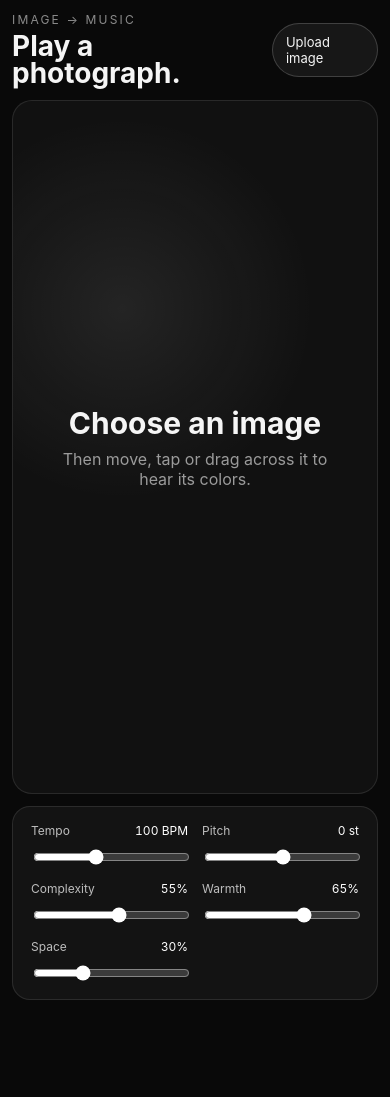
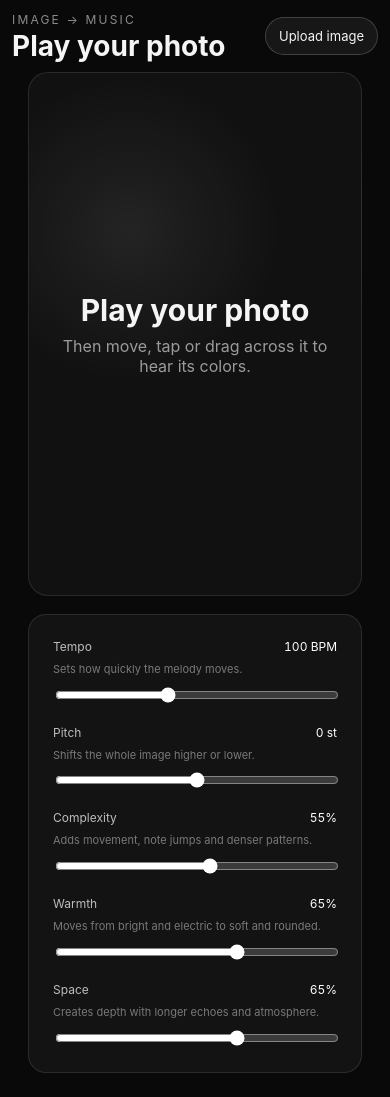
Before and after one commit to dipinchopra/photo-music, a React (Vite) app: page / in a window 390 px wide. Before the commit the page ends 1012 px from the top, so only its background shows below. Built offline with nearby package versions, Linux system fonts and the light colour scheme.

Commit message:
Improve mobile audio and audiovisual controls

```diff
--- a/src/App.tsx
+++ b/src/App.tsx
@@ -3,6 +3,7 @@ import { sampleAverageColor } from './color';
 import { ChordEngine, colorToChord } from './music';
 
 type Point = { x: number; y: number };
+type VisualParticle = Point & { vx: number; vy: number; life: number; size: number; hue: number };
 
 const music = new ChordEngine();
 
@@ -14,6 +15,7 @@ export default function App() {
   const lastChordRef = useRef('');
   const beatRef = useRef<number | null>(null);
   const tempoRef = useRef(100);
+  const visualRef = useRef({ pulse: 0, hue: 200, texture: 0, step: 0, particles: [] as VisualParticle[] });
 
   const [hasImage, setHasImage] = useState(false);
   const [isActive, setIsActive] = useState(false);
@@ -23,7 +25,7 @@ export default function App() {
     pitch: 0,
     complexity: 55,
     warmth: 65,
-    space: 30,
+    space: 65,
   });
 
   const draw = () => {
@@ -62,6 +64,19 @@ export default function App() {
       const px = p.x * dpr;
       const py = p.y * dpr;
       const radius = Math.max(76, Math.min(rect.width, rect.height) * 0.13) * dpr;
+      const visual = visualRef.current;
+
+      // Chromatic image echoes breathe with the musical pulse.
+      if (visual.pulse > 0.015) {
+        const offset = (3 + visual.texture * 13) * visual.pulse * dpr;
+        ctx.save();
+        ctx.globalCompositeOperation = 'screen';
+        ctx.globalAlpha = 0.07 + visual.pulse * 0.1;
+        ctx.drawImage(image, dx + offset, dy, dw, dh);
+        ctx.globalAlpha *= 0.72;
+        ctx.drawImage(image, dx - offset, dy + offset * 0.35, dw, dh);
+        ctx.restore();
+      }
 
       ctx.save();
       // An even-odd path cuts a real hole in the veil without erasing the image.
@@ -79,6 +94,23 @@ export default function App() {
       ctx.shadowBlur = 8 * dpr;
       ctx.beginPath();
       ctx.arc(px, py, radius, 0, Math.PI * 2);
+      ctx.stroke();
+      ctx.restore();
+
+      ctx.save();
+      ctx.globalCompositeOperation = 'screen';
+      visual.particles.forEach((particle) => {
+        ctx.globalAlpha = Math.max(0, particle.life) * 0.72;
+        ctx.fillStyle = `hsl(${particle.hue} 90% 65%)`;
+        ctx.beginPath();
+        ctx.arc(particle.x * dpr, particle.y * dpr, particle.size * dpr, 0, Math.PI * 2);
+        ctx.fill();
+      });
+      ctx.globalAlpha = visual.pulse * 0.55;
+      ctx.strokeStyle = `hsl(${visual.hue} 95% 70%)`;
+      ctx.lineWidth = Math.max(1, 2 * dpr);
+      ctx.beginPath();
+      ctx.arc(px, py, radius * (1 + visual.pulse * 0.45), 0, Math.PI * 2);
       ctx.stroke();
       ctx.restore();
     }
@@ -99,6 +131,23 @@ export default function App() {
     beatRef.current = window.setInterval(() => {
       if (!playingRef.current) return;
       music.pulse();
+      const visual = visualRef.current;
+      const point = pointRef.current;
+      visual.pulse = 1;
+      visual.step++;
+      if (point) {
+        const count = 3 + Math.round(visual.texture * 8 + controls.complexity / 22);
+        for (let i = 0; i < count; i++) {
+          const angle = Math.random() * Math.PI * 2;
+          const speed = 0.35 + Math.random() * (1.2 + visual.texture * 2.5);
+          visual.particles.push({
+            x: point.x, y: point.y,
+            vx: Math.cos(angle) * speed, vy: Math.sin(angle) * speed,
+            life: 1, size: 1.2 + Math.random() * 3.8,
+            hue: (visual.hue + Math.random() * 70 - 35 + 360) % 360,
+          });
+        }
+      }
       if ('vibrate' in navigator) navigator.vibrate(8);
     }, 30000 / tempoRef.current); // eighth-note clock
   };
@@ -121,6 +170,27 @@ export default function App() {
       startBeat();
     }
   }, [controls]);
+
+  useEffect(() => {
+    if (!isActive) return;
+    let frame = 0;
+    const animate = () => {
+      const visual = visualRef.current;
+      visual.pulse *= 0.91;
+      visual.particles.forEach((particle) => {
+        particle.x += particle.vx;
+        particle.y += particle.vy;
+        particle.vx *= 0.985;
+        particle.vy *= 0.985;
+        particle.life -= 0.018 + visual.texture * 0.01;
+      });
+      visual.particles = visual.particles.filter((particle) => particle.life > 0).slice(-90);
+      draw();
+      frame = requestAnimationFrame(animate);
+    };
+    frame = requestAnimationFrame(animate);
+    return () => cancelAnimationFrame(frame);
+  }, [isActive]);
 
   const setControl = (name: keyof typeof controls, value: number) => {
     setControls((current) => ({ ...current, [name]: value }));
@@ -162,6 +232,8 @@ export default function App() {
 
     const dpr = off.width / rect.width;
     const sample = sampleAverageColor(octx, x * dpr, y * dpr, 18 * dpr);
+    visualRef.current.hue = sample.h;
+    visualRef.current.texture = sample.texture;
     const nextChord = colorToChord(sample.h, sample.s, sample.l, sample.texture);
 
     if (nextChord.id !== lastChordRef.current) {
@@ -185,6 +257,8 @@ export default function App() {
     setChord('');
     stopBeat();
     music.stop(0.04);
+    visualRef.current.particles = [];
+    visualRef.current.pulse = 0;
     pointRef.current = null;
     requestAnimationFrame(draw);
   };
@@ -195,6 +269,10 @@ export default function App() {
     const img = new Image();
     img.onload = () => {
       imageRef.current = img;
+      const variation = crypto.getRandomValues(new Uint32Array(1))[0] / 0xffffffff;
+      music.setVariation(variation);
+      visualRef.current.step = Math.floor(variation * 10000);
+      visualRef.current.particles = [];
       setHasImage(true);
       requestAnimationFrame(draw);
       URL.revokeObjectURL(url);
@@ -207,7 +285,7 @@ export default function App() {
       <header className="topbar">
         <div>
           <div className="eyebrow">IMAGE → MUSIC</div>
-          <h1>Play a photograph.</h1>
+          <h1>Play your photo</h1>
         </div>
         <label className="uploadButton">
           {hasImage ? 'Change image' : 'Upload image'}
@@ -219,10 +297,11 @@ export default function App() {
         </label>
       </header>
 
+      <div className="instrument">
       <section className={`stage ${hasImage ? 'hasImage' : ''}`}>
         {!hasImage && (
           <label className="emptyState">
-            <strong>Choose an image</strong>
+            <strong>Play your photo</strong>
             <span>Then move, tap or drag across it to hear its colors.</span>
             <input
               type="file"
@@ -236,7 +315,11 @@ export default function App() {
           ref={canvasRef}
           className="canvas"
           onPointerDown={(e) => {
-            e.currentTarget.setPointerCapture(e.pointerId);
+            // iOS requires AudioContext creation/resume directly in a user gesture.
+            void music.unlock();
+            if (e.pointerType !== 'touch') {
+              e.currentTarget.setPointerCapture(e.pointerId);
+            }
             activateAt(e.clientX, e.clientY);
           }}
           onPointerMove={(e) => {
@@ -261,30 +344,36 @@ export default function App() {
       <section className="controls" aria-label="Music controls">
         <label>
           <span>Tempo <output>{controls.tempo} BPM</output></span>
+          <small>Sets how quickly the melody moves.</small>
           <input type="range" min="55" max="170" value={controls.tempo}
             onChange={(e) => setControl('tempo', Number(e.target.value))} />
         </label>
         <label>
           <span>Pitch <output>{controls.pitch > 0 ? '+' : ''}{controls.pitch} st</output></span>
+          <small>Shifts the whole image higher or lower.</small>
           <input type="range" min="-12" max="12" value={controls.pitch}
             onChange={(e) => setControl('pitch', Number(e.target.value))} />
         </label>
         <label>
           <span>Complexity <output>{controls.complexity}%</output></span>
+          <small>Adds movement, note jumps and denser patterns.</small>
           <input type="range" min="0" max="100" value={controls.complexity}
             onChange={(e) => setControl('complexity', Number(e.target.value))} />
         </label>
         <label>
           <span>Warmth <output>{controls.warmth}%</output></span>
+          <small>Moves from bright and electric to soft and rounded.</small>
           <input type="range" min="0" max="100" value={controls.warmth}
             onChange={(e) => setControl('warmth', Number(e.target.value))} />
         </label>
         <label>
           <span>Space <output>{controls.space}%</output></span>
+          <small>Creates depth with longer echoes and atmosphere.</small>
           <input type="range" min="0" max="100" value={controls.space}
             onChange={(e) => setControl('space', Number(e.target.value))} />
         </label>
       </section>
+      </div>
 
       <footer>
         <span>Hue → chord</span>
--- a/src/music.ts
+++ b/src/music.ts
@@ -69,16 +69,26 @@ export class ChordEngine {
   private scene: ChordInfo | null = null;
   private step = 0;
   private controls: MusicControls = { transpose: 0, complexity: 0.55, warmth: 0.65, space: 0.3 };
+  private variation = 0.5;
+
+  setVariation(seed: number) {
+    this.variation = seed;
+    this.step = Math.floor(seed * 32);
+    if (this.delay) this.delay.delayTime.value = 0.14 + ((seed * 0.19) % 0.13) + this.controls.space * 0.28;
+  }
 
   configure(next: MusicControls) {
     this.controls = next;
     if (this.feedback) this.feedback.gain.value = Math.min(0.52, next.space * 0.48);
-    if (this.delay) this.delay.delayTime.value = 0.16 + next.space * 0.32;
+    if (this.delay) this.delay.delayTime.value = 0.14 + ((this.variation * 0.19) % 0.13) + next.space * 0.28;
   }
 
   async unlock() {
     if (!this.context) {
-      this.context = new AudioContext();
+      const AudioContextClass = window.AudioContext ||
+        (window as typeof window & { webkitAudioContext?: typeof AudioContext }).webkitAudioContext;
+      if (!AudioContextClass) return;
+      this.context = new AudioContextClass();
       this.master = this.context.createGain();
       this.delay = this.context.createDelay(1);
       this.feedback = this.context.createGain();
@@ -91,6 +101,12 @@ export class ChordEngine {
       this.master.connect(this.context.destination);
     }
     if (this.context.state === 'suspended') await this.context.resume();
+
+    // A zero-length buffer source reliably completes iOS Safari's audio unlock.
+    const source = this.context.createBufferSource();
+    source.buffer = this.context.createBuffer(1, 1, this.context.sampleRate);
+    source.connect(this.context.destination);
+    source.start(0);
   }
 
   async play(chord: ChordInfo) {
@@ -108,8 +124,9 @@ export class ChordEngine {
     if (!this.context || !this.master || !this.scene) return;
     const now = this.context.currentTime;
     const scene = this.scene;
-    const smoothMotif = [0, 1, 2, 1, 0, 1, 3, 2];
-    const livelyMotif = [0, 2, 1, 3, 2, 4, 1, 3];
+    const variationOffset = Math.floor(this.variation * 5);
+    const smoothMotif = [0, 1, 2, 1, 0, 1, 3, 2].map((note) => note + variationOffset);
+    const livelyMotif = [0, 2, 1, 3, 2, 4, 1, 3].map((note) => note + variationOffset);
     const activity = scene.texture * 0.55 + this.controls.complexity * 0.75;
     const motif = activity > 0.62 ? livelyMotif : smoothMotif;
     const index = motif[this.step % motif.length] % scene.frequencies.length;
--- a/src/styles.css
+++ b/src/styles.css
@@ -44,6 +44,8 @@ h1 { margin: 0; font-size: clamp(28px, 5vw, 52px); line-height: 0.98; }
   border-radius: 999px;
   padding: 12px 16px;
   background: rgba(255,255,255,.06);
+  white-space: nowrap;
+  flex: 0 0 auto;
 }
 
 .uploadButton input,
@@ -66,7 +68,7 @@ h1 { margin: 0; font-size: clamp(28px, 5vw, 52px); line-height: 0.98; }
   width: 100%;
   height: 100%;
   display: block;
-  touch-action: none;
+  touch-action: pan-y;
   cursor: crosshair;
 }
 
@@ -99,15 +101,22 @@ h1 { margin: 0; font-size: clamp(28px, 5vw, 52px); line-height: 0.98; }
 
 .controls {
   display: grid;
-  grid-template-columns: repeat(5, minmax(120px, 1fr));
-  gap: 16px;
-  padding: 16px 18px;
+  align-content: center;
+  gap: 24px;
+  padding: 24px;
   border: 1px solid rgba(255,255,255,.1);
   border-radius: 18px;
   background: rgba(255,255,255,.045);
 }
 
-.controls label { display: grid; gap: 9px; }
+.instrument {
+  display: grid;
+  grid-template-columns: minmax(0, 1fr) minmax(250px, 320px);
+  gap: 18px;
+  min-height: 66vh;
+}
+
+.controls label { display: grid; gap: 8px; }
 .controls label > span {
   display: flex;
   justify-content: space-between;
@@ -116,6 +125,7 @@ h1 { margin: 0; font-size: clamp(28px, 5vw, 52px); line-height: 0.98; }
   color: rgba(255,255,255,.72);
 }
 .controls output { color: #fff; font-variant-numeric: tabular-nums; }
+.controls small { color: rgba(255,255,255,.43); font-size: 11px; line-height: 1.35; }
 .controls input[type="range"] {
   width: 100%;
   accent-color: #fff;
@@ -149,11 +159,27 @@ footer {
 }
 
 @media (max-width: 700px) {
+  .app {
+    -webkit-user-select: none;
+    user-select: none;
+    -webkit-touch-callout: none;
+  }
   .app { padding: 12px; gap: 12px; }
   .topbar { align-items: center; }
   .topbar h1 { font-size: 28px; }
-  .stage { min-height: calc(100vh - 150px); border-radius: 20px; }
+  .stage {
+    width: calc(100% - 32px);
+    min-height: min(62vh, 560px);
+    margin-inline: auto;
+    border-radius: 20px;
+  }
   .uploadButton { padding: 10px 13px; font-size: 13px; }
-  .controls { grid-template-columns: repeat(2, 1fr); gap: 14px; }
+  .instrument { grid-template-columns: 1fr; }
+  .controls {
+    width: calc(100% - 32px);
+    margin-inline: auto;
+    grid-template-columns: 1fr;
+    gap: 20px;
+  }
   footer { display: none; }
 }
```
